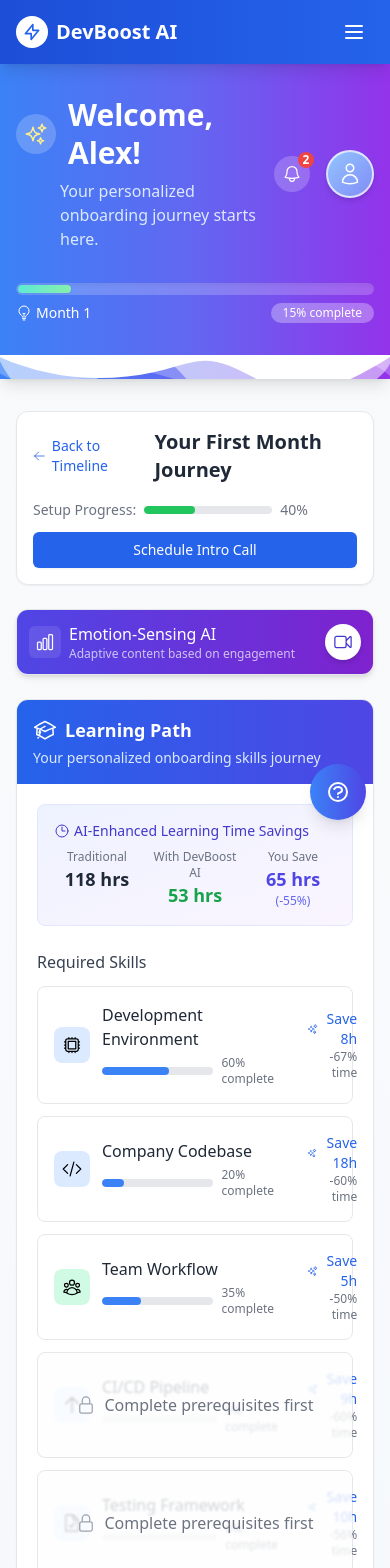
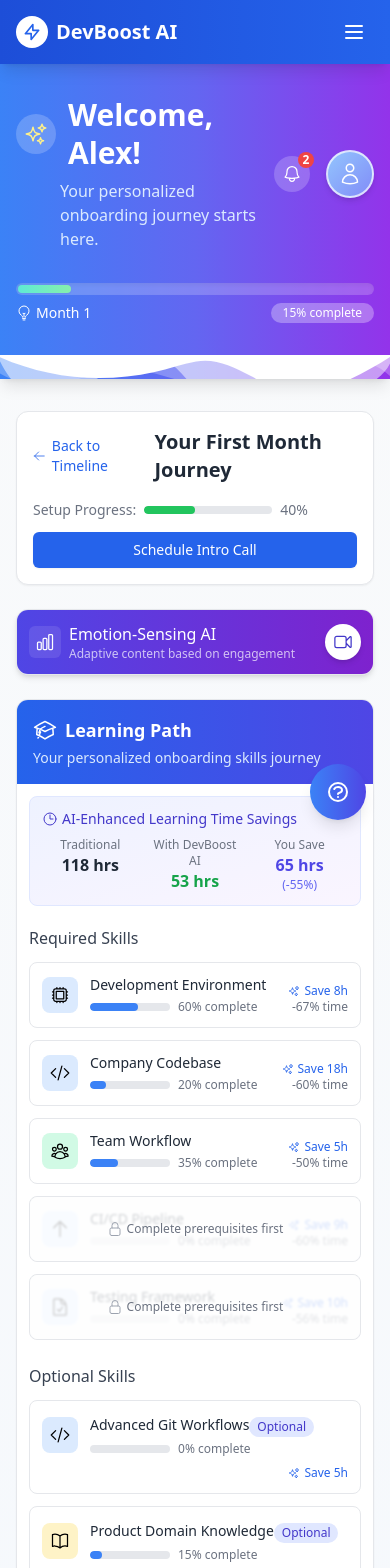
Before and after one commit to currylaksa/UTMHack2025, a React (Vite) app in the folder devboostai/: page /newhire/firstmonth in a window 390 px wide. Shown: the top 1568 px of the page. Built offline with nearby package versions, Linux system fonts and the light colour scheme.

Commit message:
Update LearningPathSection.jsx

```diff
--- a/devboostai/src/components/dashboard/LearningPathSection.jsx
+++ b/devboostai/src/components/dashboard/LearningPathSection.jsx
@@ -49,25 +49,25 @@
         <p className="text-sm text-blue-100 mt-1">Your personalized onboarding skills journey</p>
       </div>
 
-      <div className="p-5">
-        {/* Time Savings Summary */}
-        <div className="bg-gradient-to-br from-indigo-50 to-purple-50 rounded-lg p-4 mb-6 border border-indigo-100">
+      <div className="p-3 sm:p-5">
+        {/* Time Savings Summary - Made more responsive */}
+        <div className="bg-gradient-to-br from-indigo-50 to-purple-50 rounded-lg p-3 sm:p-4 mb-5 border border-indigo-100">
           <h3 className="text-sm font-medium text-indigo-700 mb-2 flex items-center">
             <ClockIcon className="h-4 w-4 mr-1" />
             AI-Enhanced Learning Time Savings
           </h3>
-          <div className="grid grid-cols-3 gap-3">
+          <div className="grid grid-cols-3 gap-2 sm:gap-3">
             <div className="text-center">
               <div className="text-xs text-gray-500">Traditional</div>
-              <div className="text-lg font-bold text-gray-800">118 hrs</div>
+              <div className="text-base sm:text-lg font-bold text-gray-800">118 hrs</div>
             </div>
             <div className="text-center">
               <div className="text-xs text-gray-500">With DevBoost AI</div>
-              <div className="text-lg font-bold text-green-600">53 hrs</div>
+              <div className="text-base sm:text-lg font-bold text-green-600">53 hrs</div>
             </div>
             <div className="text-center">
               <div className="text-xs text-gray-500">You Save</div>
-              <div className="text-lg font-bold text-indigo-600">65 hrs</div>
+              <div className="text-base sm:text-lg font-bold text-indigo-600">65 hrs</div>
               <div className="text-xs font-medium text-indigo-500">(-55%)</div>
             </div>
           </div>
@@ -88,7 +88,7 @@
                 key={skill.id}
                 onClick={() => !isLocked && setActiveSkill(activeSkill === skill.id ? null : skill.id)}
                 className={`
-                  relative border rounded-lg p-4 cursor-pointer transition-all
+                  relative border rounded-lg p-3 sm:p-4 cursor-pointer transition-all
                   ${isLocked
                     ? 'bg-gray-50 border-gray-200'
                     : activeSkill === skill.id
@@ -99,21 +99,21 @@
               >
                 {isLocked && (
                   <div className="absolute inset-0 bg-white/80 rounded-lg backdrop-blur-[1px] flex items-center justify-center z-10">
-                    <div className="flex items-center text-gray-500 font-medium">
-                      <LockClosedIcon className="w-5 h-5 mr-2 text-gray-400" />
+                    <div className="flex items-center text-gray-500 font-medium text-xs sm:text-sm">
+                      <LockClosedIcon className="w-4 h-4 mr-1 text-gray-400" />
                       <span>Complete prerequisites first</span>
                     </div>
                   </div>
                 )}
 
-                <div className="flex items-center">
+                <div className="flex flex-wrap sm:flex-nowrap items-center">
                   <div className={`p-2 rounded-lg mr-3 ${skill.type === 'technical' ? 'bg-blue-100' : 'bg-emerald-100'}`}>
                     {getSkillIcon(skill.icon)}
                   </div>
-                  <div className="flex-grow">
-                    <h4 className="font-medium text-gray-800">{skill.name}</h4>
+                  <div className="flex-grow min-w-0">
+                    <h4 className="font-medium text-gray-800 text-sm sm:text-base">{skill.name}</h4>
                     <div className="flex items-center mt-1">
-                      <div className="w-32 h-2 bg-gray-200 rounded-full overflow-hidden mr-2">
+                      <div className="w-20 sm:w-32 h-2 bg-gray-200 rounded-full overflow-hidden mr-2">
                         <div
                           className={`h-full rounded-full ${skill.status === 'in-progress' ? 'bg-blue-500' : 'bg-gray-300'}`}
                           style={{ width: `${skill.progress}%` }}
@@ -122,9 +122,9 @@
                       <span className="text-xs text-gray-500">{skill.progress}% complete</span>
                     </div>
                   </div>
-                  <div className="ml-4 text-right">
-                    <div className="text-sm font-medium text-blue-600 flex items-center">
-                      <SparklesIcon className="w-4 h-4 mr-1" />
+                  <div className="ml-auto mt-2 sm:mt-0 sm:ml-4 text-right">
+                    <div className="text-xs sm:text-sm font-medium text-blue-600 flex items-center justify-end">
+                      <SparklesIcon className="w-3 h-3 sm:w-4 sm:h-4 mr-1" />
                       <span>Save {timeSavings.hours}h</span>
                     </div>
                     <div className="text-xs text-gray-500">-{timeSavings.percent}% time</div>
@@ -133,34 +133,34 @@
 
                 {activeSkill === skill.id && (
                   <div className="mt-4 pt-4 border-t border-gray-200 text-sm">
-                    <div className="grid grid-cols-2 gap-4">
+                    <div className="grid grid-cols-1 sm:grid-cols-2 gap-4">
                       <div>
-                        <h5 className="font-medium text-gray-700 mb-2">Estimated Completion Time</h5>
+                        <h5 className="font-medium text-gray-700 mb-2 text-xs sm:text-sm">Estimated Completion Time</h5>
                         <div className="flex items-center">
                           <div className="mr-4">
                             <div className="text-xs text-gray-500">Traditional</div>
-                            <div className="font-medium">{skill.estimatedTimeTraditional}</div>
+                            <div className="font-medium text-xs sm:text-sm">{skill.estimatedTimeTraditional}</div>
                           </div>
                           <ChevronDoubleRightIcon className="w-4 h-4 text-indigo-400" />
                           <div className="ml-4">
                             <div className="text-xs text-gray-500">With AI</div>
-                            <div className="font-medium text-green-600">{skill.estimatedTimeWithAI}</div>
+                            <div className="font-medium text-green-600 text-xs sm:text-sm">{skill.estimatedTimeWithAI}</div>
                           </div>
                         </div>
                       </div>
                       <div>
-                        <h5 className="font-medium text-gray-700 mb-2">Team Connections</h5>
+                        <h5 className="font-medium text-gray-700 mb-2 text-xs sm:text-sm mt-3 sm:mt-0">Team Connections</h5>
                         {teamConnections.find(conn => conn.skill === skill.name) ? (
                           <div className="flex items-center">
                             <div className="h-6 w-6 rounded-full bg-indigo-100 text-indigo-600 flex items-center justify-center mr-2">
                               {teamConnections.find(conn => conn.skill === skill.name)?.recommendedContact.charAt(0)}
                             </div>
-                            <div className="text-sm">
+                            <div className="text-xs sm:text-sm">
                               {teamConnections.find(conn => conn.skill === skill.name)?.recommendedContact}
                             </div>
                           </div>
                         ) : (
-                          <div className="text-gray-500">No specific connection</div>
+                          <div className="text-gray-500 text-xs sm:text-sm">No specific connection</div>
                         )}
                       </div>
                     </div>
@@ -190,23 +190,23 @@
                 key={skill.id}
                 onClick={() => setActiveSkill(activeSkill === skill.id ? null : skill.id)}
                 className={`
-                  border rounded-lg p-4 cursor-pointer transition-all
+                  border rounded-lg p-3 sm:p-4 cursor-pointer transition-all
                   ${activeSkill === skill.id
                     ? 'bg-indigo-50 border-indigo-300 shadow-md'
                     : 'bg-white border-gray-200 hover:border-indigo-200 hover:bg-indigo-50/30'}
                 `}
               >
-                <div className="flex items-center">
+                <div className="flex flex-wrap sm:flex-nowrap items-center">
                   <div className={`p-2 rounded-lg mr-3 ${skill.type === 'technical' ? 'bg-blue-100' : skill.type === 'business' ? 'bg-amber-100' : 'bg-emerald-100'}`}>
                     {getSkillIcon(skill.icon)}
                   </div>
-                  <div className="flex-grow">
-                    <div className="flex items-center">
-                      <h4 className="font-medium text-gray-800">{skill.name}</h4>
-                      <span className="ml-2 text-xs px-2 py-0.5 bg-indigo-100 text-indigo-700 rounded-full">Optional</span>
+                  <div className="flex-grow min-w-0">
+                    <div className="flex flex-wrap sm:flex-nowrap items-center">
+                      <h4 className="font-medium text-gray-800 text-sm sm:text-base">{skill.name}</h4>
+                      <span className="ml-0 sm:ml-2 mt-1 sm:mt-0 text-xs px-2 py-0.5 bg-indigo-100 text-indigo-700 rounded-full">Optional</span>
                     </div>
                     <div className="flex items-center mt-1">
-                      <div className="w-32 h-2 bg-gray-200 rounded-full overflow-hidden mr-2">
+                      <div className="w-20 sm:w-32 h-2 bg-gray-200 rounded-full overflow-hidden mr-2">
                         <div
                           className={`h-full rounded-full ${skill.status === 'in-progress' ? 'bg-blue-500' : 'bg-gray-300'}`}
                           style={{ width: `${skill.progress}%` }}
@@ -215,9 +215,9 @@
                       <span className="text-xs text-gray-500">{skill.progress}% complete</span>
                     </div>
                   </div>
-                  <div className="ml-4 text-right">
-                    <div className="text-sm font-medium text-blue-600 flex items-center">
-                      <SparklesIcon className="w-4 h-4 mr-1" />
+                  <div className="ml-auto mt-2 sm:mt-0 sm:ml-4 text-right">
+                    <div className="text-xs sm:text-sm font-medium text-blue-600 flex items-center justify-end">
+                      <SparklesIcon className="w-3 h-3 sm:w-4 sm:h-4 mr-1" />
                       <span>Save {timeSavings.hours}h</span>
                     </div>
                   </div>
@@ -225,18 +225,18 @@
 
                 {activeSkill === skill.id && (
                   <div className="mt-4 pt-4 border-t border-gray-200 text-sm">
-                    <div className="grid grid-cols-2 gap-4">
+                    <div className="grid grid-cols-1 sm:grid-cols-2 gap-4">
                       <div>
-                        <h5 className="font-medium text-gray-700 mb-2">Estimated Completion Time</h5>
+                        <h5 className="font-medium text-gray-700 mb-2 text-xs sm:text-sm">Estimated Completion Time</h5>
                         <div className="flex items-center">
                           <div className="mr-4">
                             <div className="text-xs text-gray-500">Traditional</div>
-                            <div className="font-medium">{skill.estimatedTimeTraditional}</div>
+                            <div className="font-medium text-xs sm:text-sm">{skill.estimatedTimeTraditional}</div>
                           </div>
                           <ChevronDoubleRightIcon className="w-4 h-4 text-indigo-400" />
                           <div className="ml-4">
                             <div className="text-xs text-gray-500">With AI</div>
-                            <div className="font-medium text-green-600">{skill.estimatedTimeWithAI}</div>
+                            <div className="font-medium text-green-600 text-xs sm:text-sm">{skill.estimatedTimeWithAI}</div>
                           </div>
                         </div>
                       </div>
```
